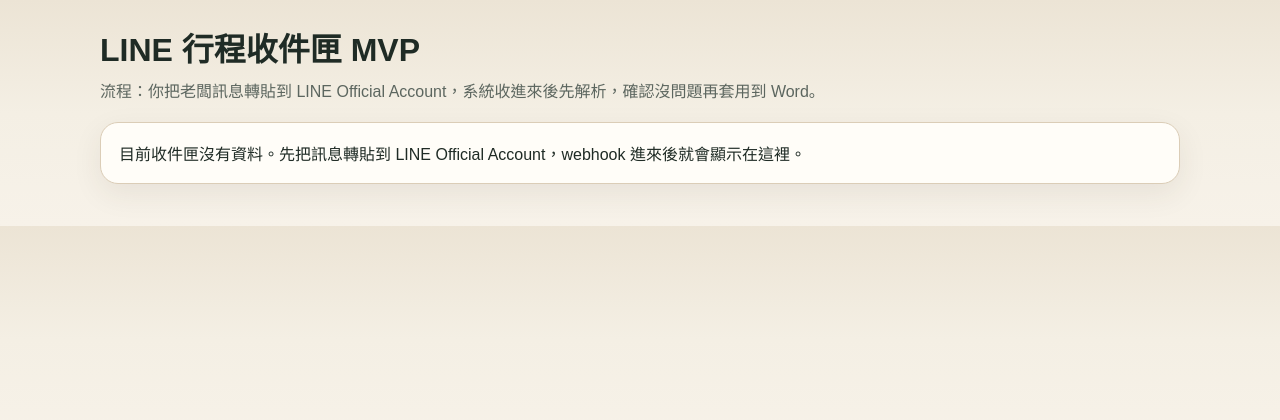
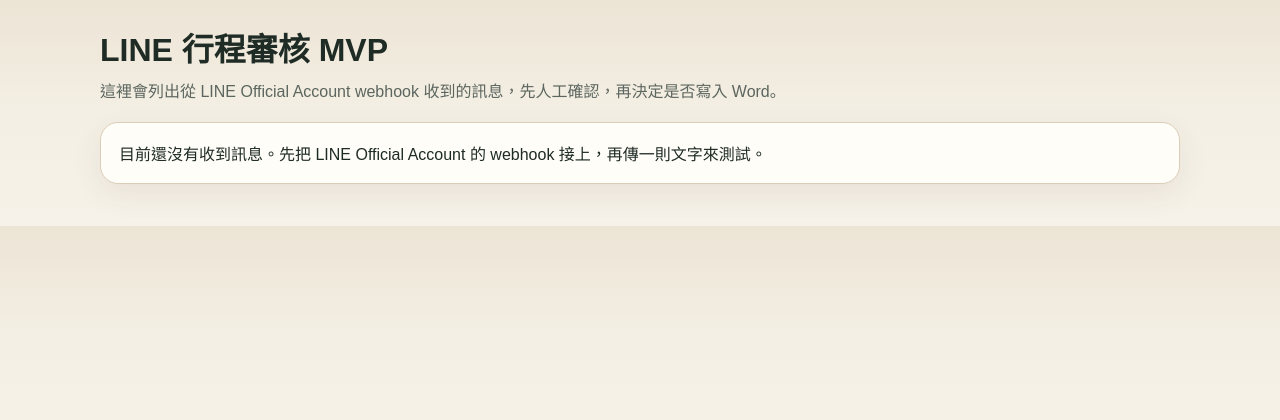
Before and after one commit to 901205marcus/word, a FastAPI app: page / in a window 1280 px wide. Shown: the top 420 px of the page. Run offline with FastAPI, Linux system fonts and the light colour scheme.

Commit message:
Clean LINE review template text

```diff
--- a/templates/line_review.html
+++ b/templates/line_review.html
@@ -2,7 +2,7 @@
 <html lang="zh-Hant">
 <head>
   <meta charset="utf-8">
-  <title>LINE 行程收件匣 MVP</title>
+  <title>LINE 行程審核 MVP</title>
   <style>
     :root {
       --bg: #f4efe4;
@@ -103,8 +103,8 @@
 </head>
 <body>
   <main>
-    <h1>LINE 行程收件匣 MVP</h1>
-    <div class="hint">流程：你把老闆訊息轉貼到 LINE Official Account，系統收進來後先解析，確認沒問題再套用到 Word。</div>
+    <h1>LINE 行程審核 MVP</h1>
+    <div class="hint">這裡會列出從 LINE Official Account webhook 收到的訊息，先人工確認，再決定是否寫入 Word。</div>
     {% for message in messages %}
       <section class="card">
         <div class="meta">
@@ -121,9 +121,9 @@
               <th>日期</th>
               <th>時間</th>
               <th>行程</th>
-              <th>地點</th>
+              <th>地址</th>
               <th>備註</th>
-              <th>信心</th>
+              <th>信心值</th>
             </tr>
           </thead>
           <tbody>
@@ -148,6 +148,7 @@
         <form action="/review/{{ message.id }}/status" method="post">
           <select name="status">
             <option value="pending">pending</option>
+            <option value="applied">applied</option>
             <option value="approved">approved</option>
             <option value="skipped">skipped</option>
             <option value="error">error</option>
@@ -156,8 +157,8 @@
         </form>
 
         <form action="/review/{{ message.id }}/apply" method="post">
-          <input name="docx_path" value="{{ default_docx_path }}" placeholder="請輸入要套用的 Word 絕對路徑">
-          <button type="submit">確認並輸出 Word</button>
+          <input name="docx_path" value="{{ default_docx_path }}" placeholder="請輸入可讀取的 Word 檔路徑">
+          <button type="submit">套用到 Word</button>
         </form>
 
         {% if message.output_path %}
@@ -168,7 +169,7 @@
         {% endif %}
       </section>
     {% else %}
-      <section class="card">目前收件匣沒有資料。先把訊息轉貼到 LINE Official Account，webhook 進來後就會顯示在這裡。</section>
+      <section class="card">目前還沒有收到訊息。先把 LINE Official Account 的 webhook 接上，再傳一則文字來測試。</section>
     {% endfor %}
   </main>
 </body>
```
